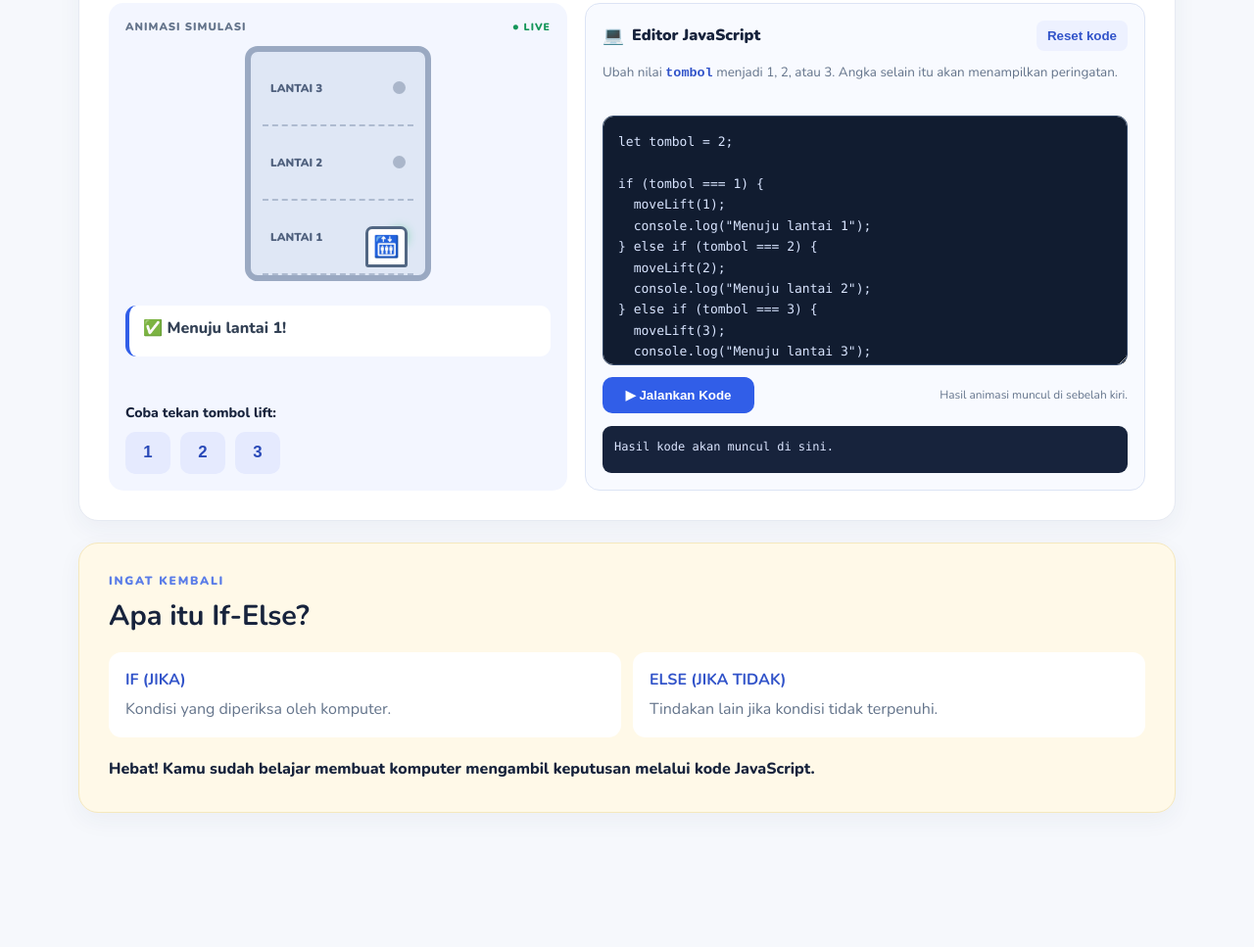
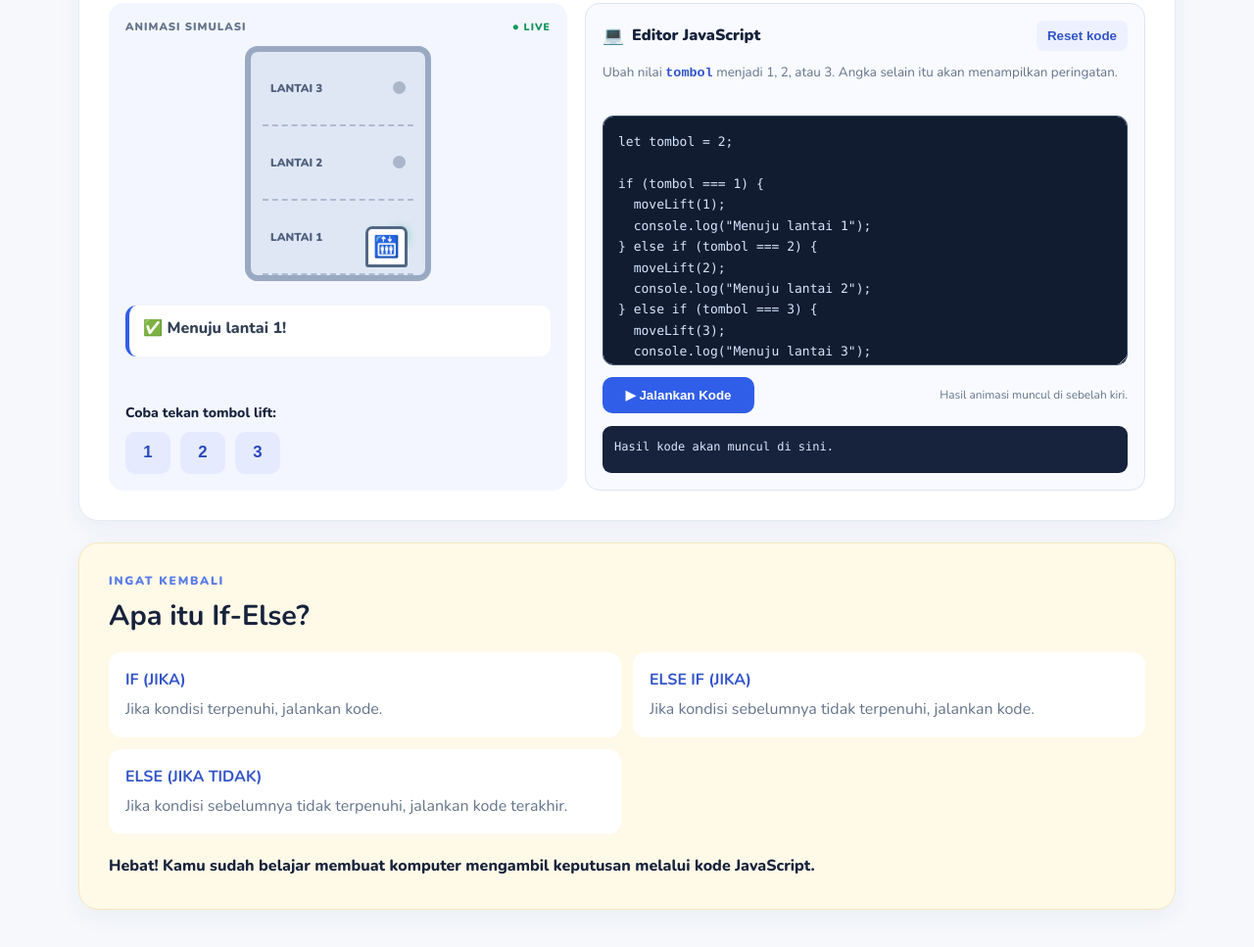
Before and after one commit to devscaf/belajar-percabangan, a plain HTML site: page index.html in a window 1280 px wide. Shown: the part 1093-2060 px from the top of the page at 98% size. Before the commit the page ends 1973 px from the top, so only its background shows below. Drawn offline with nearby package versions, Linux system fonts and the light colour scheme.

Commit message:
Update index.html

```diff
--- a/index.html
+++ b/index.html
@@ -109,8 +109,9 @@
       <p class="eyebrow">INGAT KEMBALI</p>
       <h2>Apa itu If-Else?</h2>
       <div class="definition-grid">
-        <div><b>IF (JIKA)</b><p>Kondisi yang diperiksa oleh komputer.</p></div>
-        <div><b>ELSE (JIKA TIDAK)</b><p>Tindakan lain jika kondisi tidak terpenuhi.</p></div>
+        <div><b>IF (JIKA)</b><p>Jika kondisi terpenuhi, jalankan kode.</p></div>
+        <div><b>ELSE IF (JIKA)</b><p>Jika kondisi sebelumnya tidak terpenuhi, jalankan kode.</p></div>
+        <div><b>ELSE (JIKA TIDAK)</b><p>Jika kondisi sebelumnya tidak terpenuhi, jalankan kode terakhir.</p></div>
       </div>
       <p class="closing">Hebat! Kamu sudah belajar membuat komputer mengambil keputusan melalui kode JavaScript.</p>
     </section>
```
